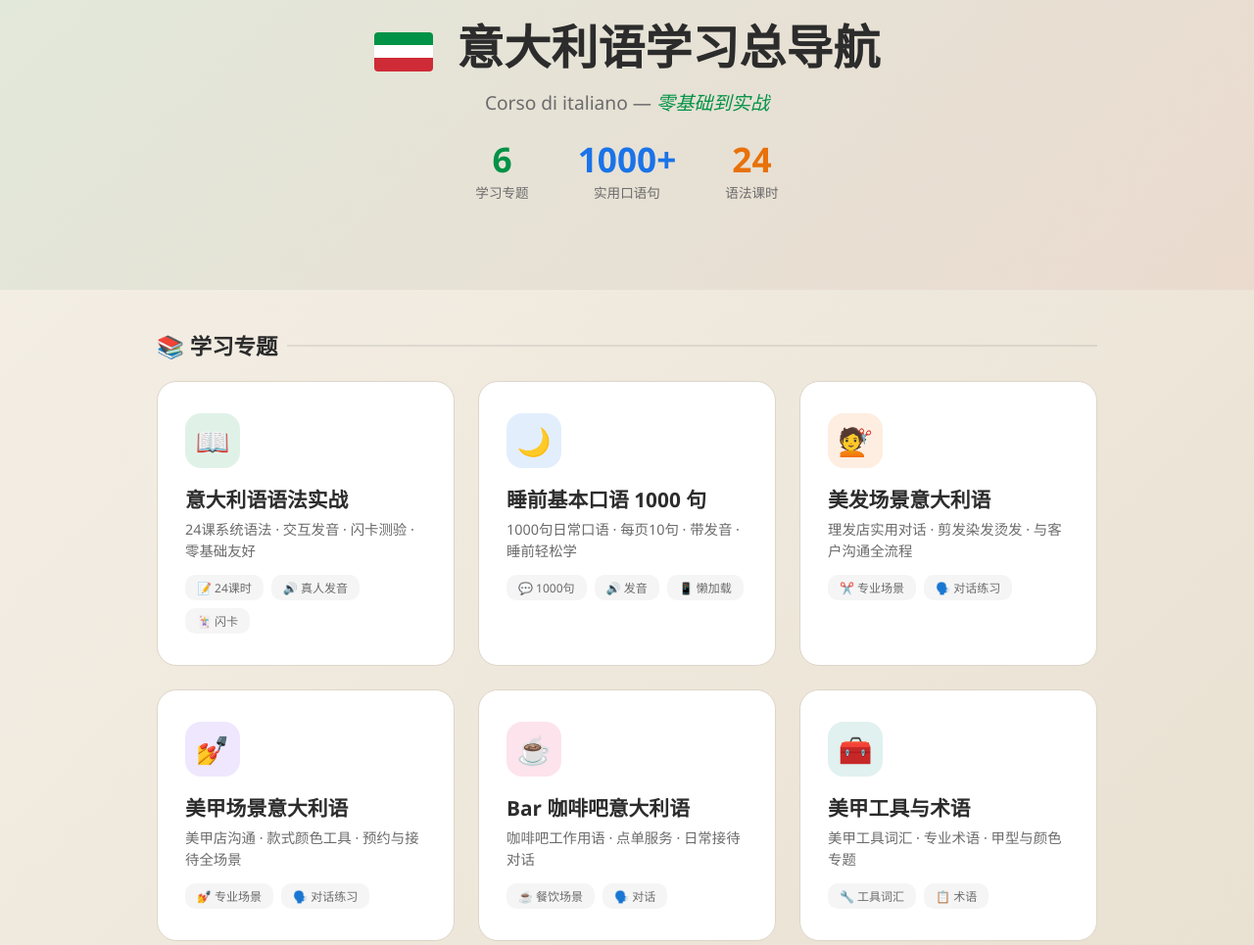
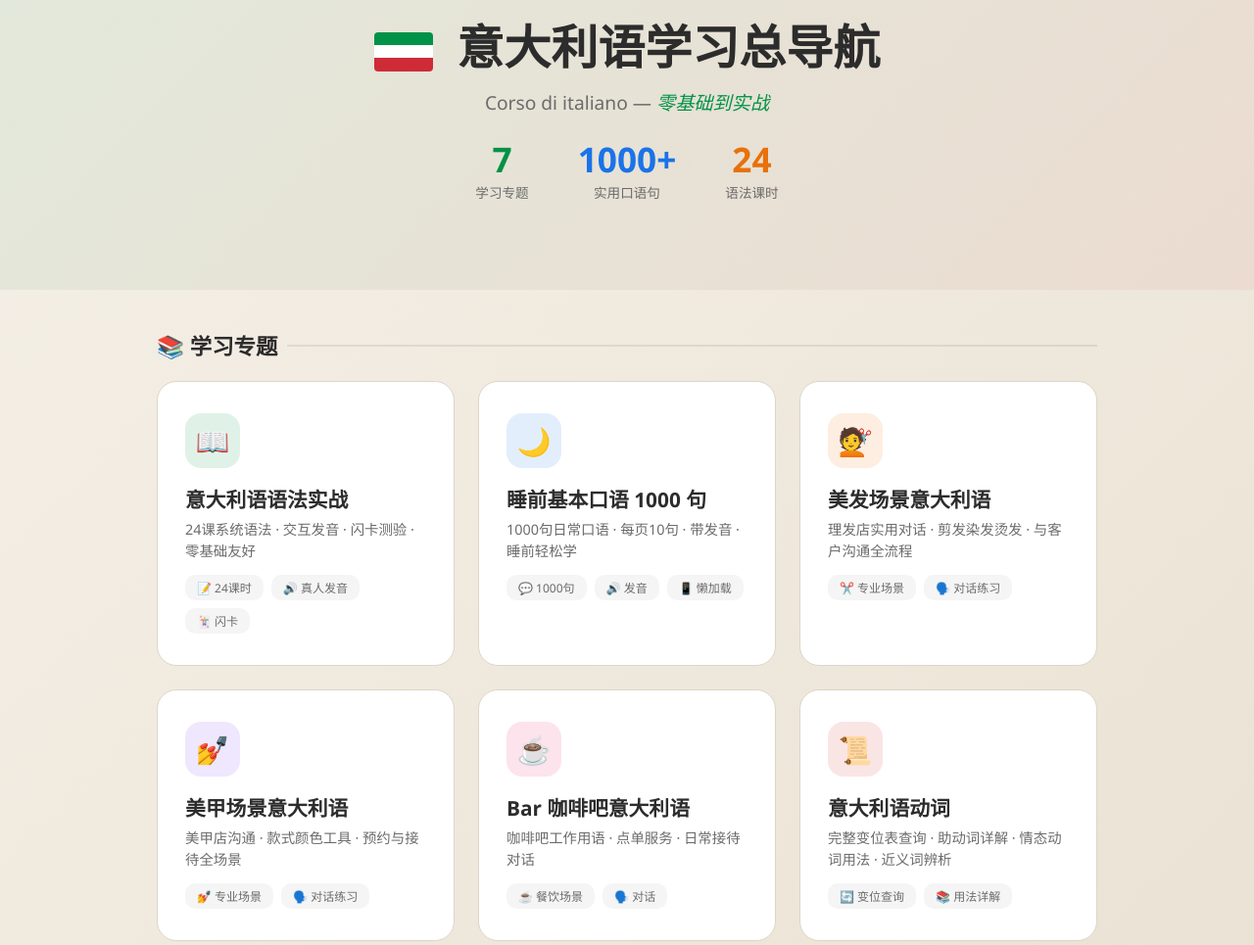
Before and after one commit to realrentao/italiano-hub, a plain HTML site: page index.html in a window 1280 px wide. Shown: the part 60-1025 px from the top of the page at 98% size. Drawn offline with Linux system fonts and the light colour scheme.

Commit message:
feat: add italiano-verbi to hub

```diff
--- a/index.html
+++ b/index.html
@@ -104,6 +104,9 @@
   .card-orange .icon { background: rgba(232,113,10,0.12); }
   .card-purple .icon { background: rgba(124,58,237,0.12); }
   .card-pink   .icon { background: rgba(233,30,99,0.12); }
+.card-red  { --accent: #d32f2f; }
+.card-red::before  { background: var(--accent); opacity: 0; }
+.card-red   .icon { background: rgba(211,47,47,0.12); }
   .card-teal   .icon { background: rgba(0,137,123,0.12); }
 
   .stats-bar {
@@ -133,7 +136,7 @@
   <h1><span class="flag-stripe"></span> 意大利语学习总导航</h1>
   <p class="subtitle">Corso di italiano &mdash; <i>零基础到实战</i></p>
   <div class="stats-bar">
-    <div class="stat"><div class="num" style="color:#009246;">6</div><div class="label">学习专题</div></div>
+    <div class="stat"><div class="num" style="color:#009246;">7</div><div class="label">学习专题</div></div>
     <div class="stat"><div class="num" style="color:#1a73e8;">1000+</div><div class="label">实用口语句</div></div>
     <div class="stat"><div class="num" style="color:#e8710a;">24</div><div class="label">语法课时</div></div>
   </div>
@@ -201,7 +204,18 @@
       </div>
     </a>
 
-    <!-- 美甲工具 -->
+
+    <!-- 动词 -->
+    <a class="hub-card card-red" href="https://realrentao.github.io/italiano-verbi/" target="_blank">
+      <div class="icon">&#128220;</div>
+      <div class="name">意大利语动词</div>
+      <div class="desc">完整变位表查询 · 助动词详解 · 情态动词用法 · 近义词辨析</div>
+      <div class="meta">
+        <span class="tag">&#128260; 变位查询</span>
+        <span class="tag">&#128218; 用法详解</span>
+      </div>
+    </a>
+<!-- 美甲工具 -->
     <a class="hub-card card-teal" href="https://realrentao.github.io/italiano-manicure/" target="_blank">
       <div class="icon">🧰</div>
       <div class="name">美甲工具与术语</div>
```
